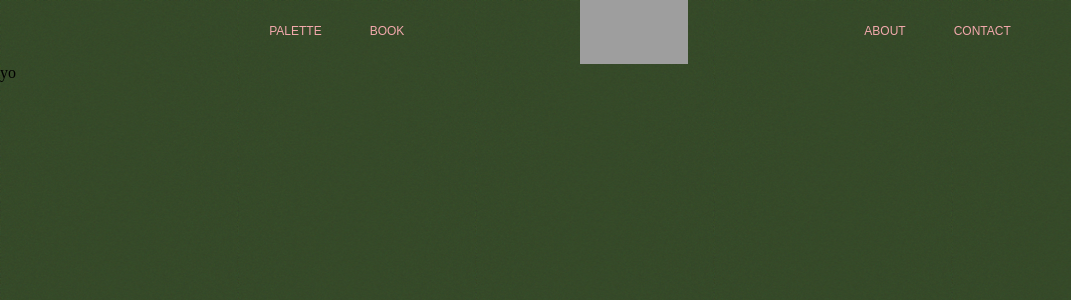
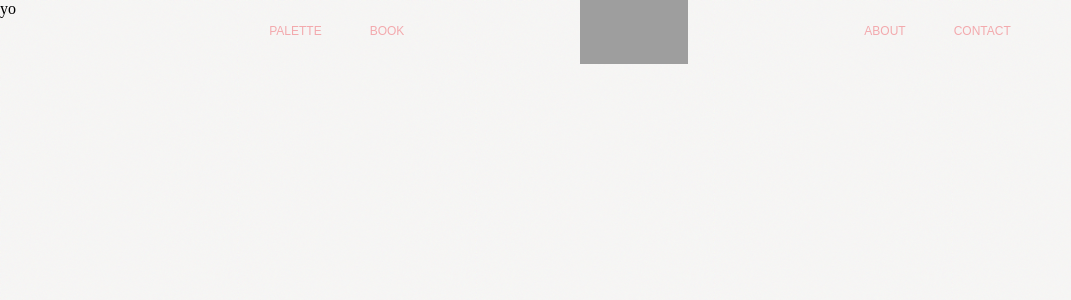
Before and after one commit to uyggnues/june, a React (Create React App) app: page /palette in a window 1280 px wide. Shown: the top 300 px of the page, without its empty margins (0-1071 px from the left). Built offline with nearby package versions, Linux system fonts and the light colour scheme; grey boxes are pictures that could not be loaded.

Commit message:
main page

```diff
--- a/src/component/Palette.js
+++ b/src/component/Palette.js
@@ -2,7 +2,7 @@
 
 const Palette = () => {
     return (
-        <div>
+        <div className='every_other_page'>
             yo
         </div>
     );
--- a/src/index.css
+++ b/src/index.css
@@ -80,3 +80,15 @@
   height: 64px;
   cursor: pointer;
 }
+
+.every_other_page {
+  position: absolute;
+  background-image: url('white background june.png');
+  width: 100vw;
+  height:100vh;
+  top: 0px;
+  bottom:0px;
+  left:0px;
+  right:0px;
+  z-index: -2;
+}
```
Also changed, not shown: src/white background june.png (added).
